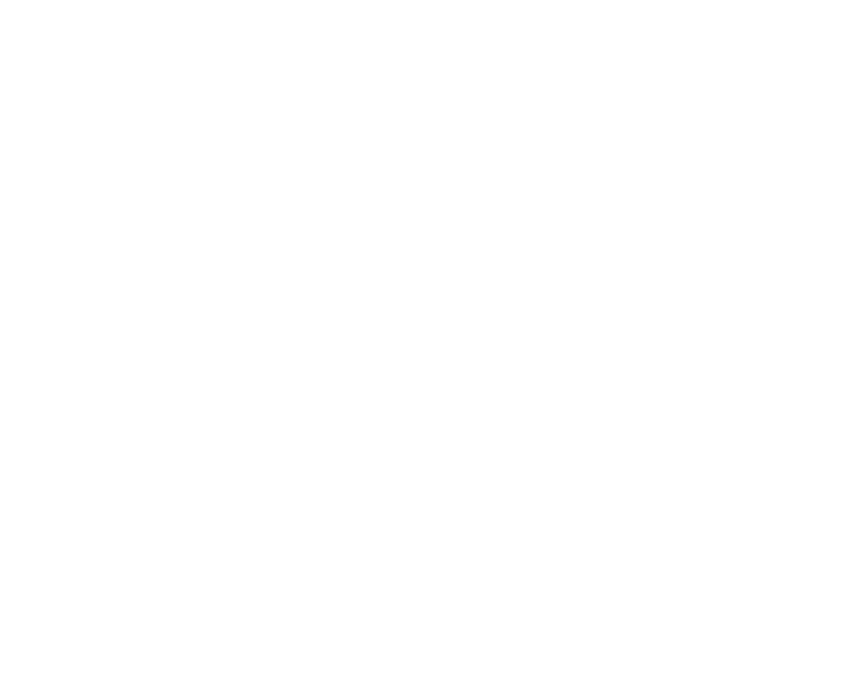
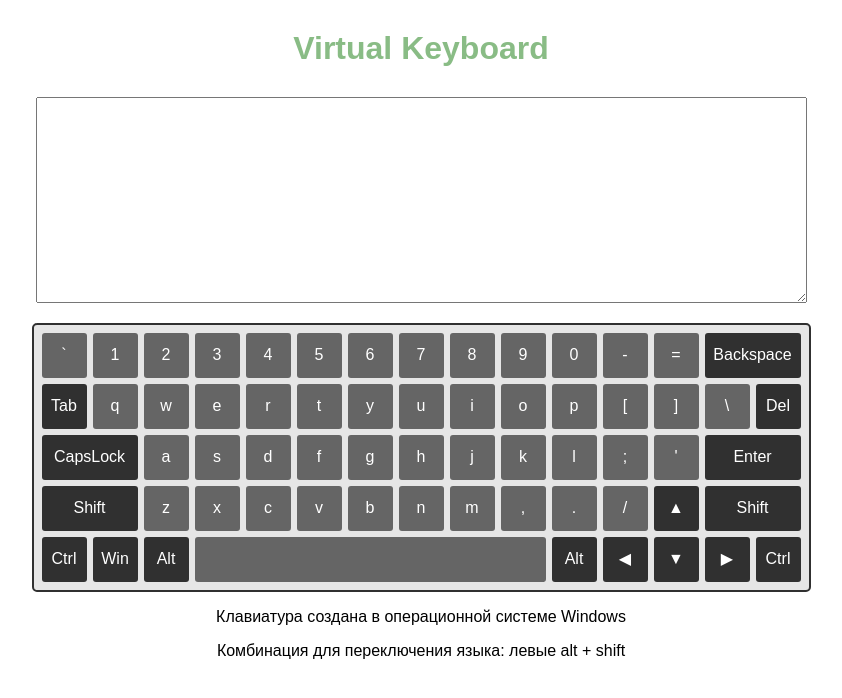
Before and after one commit to YuliaLugovaya/virtual-keyboard, a website: page index.html in a window 1280 px wide. Shown: the whole page, without its empty margins (219-1061 px from the left). Drawn offline with Linux system fonts and the light colour scheme.

Commit message:
feat: add elements to the page using the DOM

```diff
--- a/assets/js/script.js
+++ b/assets/js/script.js
@@ -0,0 +1,166 @@
+// массивы символов
+const rowFirst = ['`', '1', '2', '3', '4', '5', '6', '7', '8', '9', '0', '-', '=', 'Backspace'];
+const rowSecond = ['Tab', 'q', 'w', 'e', 'r', 't', 'y', 'u', 'i', 'o', 'p', '[', ']', '\\', 'Del'];
+const rowThird = ['CapsLock', 'a', 's', 'd', 'f', 'g', 'h', 'j', 'k', 'l', ';', '\'', 'Enter'];
+const rowFourth = ['Shift', 'z', 'x', 'c', 'v', 'b', 'n', 'm', ',', '.', '/', '▲', 'Shift'];
+const rowFifth = ['Ctrl', 'Win', 'Alt', '', 'Alt', '◀', '▼', '▶', 'Ctrl'];
+
+// ссылка на body
+let body = document.querySelector('body');
+
+// создание элементов
+let wrapper = document.createElement('div');
+let title = document.createElement('h1');
+let textarea = document.createElement('textarea');
+let container = document.createElement('div');
+let textFirst = document.createElement('p');
+let textSecond = document.createElement('p');
+let rowFirstContainer = document.createElement('div');
+let rowSecondContainer = document.createElement('div');
+let rowThirdContainer = document.createElement('div');
+let rowFourthContainer = document.createElement('div');
+let rowFifthContainer = document.createElement('div');
+
+// присвоение классов
+wrapper.className = 'wrapper';
+title.className = 'title';
+textarea.className = 'textarea';
+container.className = 'container';
+textFirst.className = 'text text-first';
+textSecond.className = 'text text-second';
+rowFirstContainer.className = 'row row-first';
+rowSecondContainer.className = 'row row-second';
+rowThirdContainer.className = 'row row-third';
+rowFourthContainer.className = 'row row-fourth';
+rowFifthContainer.className = 'row row-fifth';
+
+// наследование
+body.appendChild(wrapper);
+wrapper.appendChild(title);
+wrapper.appendChild(textarea);
+wrapper.appendChild(container);
+wrapper.appendChild(textFirst);
+wrapper.appendChild(textSecond);
+container.appendChild(rowFirstContainer);
+container.appendChild(rowSecondContainer);
+container.appendChild(rowThirdContainer);
+container.appendChild(rowFourthContainer);
+container.appendChild(rowFifthContainer);
+
+// заголовок и текст
+title.innerText = 'Virtual Keyboard';
+textFirst.innerText = 'Клавиатура создана в операционной системе Windows';
+textSecond.innerText = 'Комбинация для переключения языка: левые alt + shift';
+
+// отрисовка кнопок в клавиатуру
+// первый ряд
+function initRowFirst() {
+  for (let i = 0; i < rowFirst.length; i++) {
+    let button = document.createElement('div');
+    button.className = 'button';
+    button.innerText = rowFirst[i];
+    if(rowFirst[i] === 'Backspace') {
+      button.className = 'button backspace';
+    }
+    rowFirstContainer.appendChild(button);
+  }
+  return rowFirstContainer;
+}
+initRowFirst();
+
+// второй ряд
+function initRowSecond() {
+  for (let i = 0; i < rowSecond.length; i++) {
+    let button = document.createElement('div');
+    button.className = 'button';
+    button.innerText = rowSecond[i];
+    if(rowSecond[i] === 'Tab') {
+      button.className = 'button tab';
+    }
+    if(rowSecond[i] === 'Del') {
+      button.className = 'button delete';
+    }
+    rowSecondContainer.appendChild(button);
+  }
+  return rowSecondContainer;
+}
+initRowSecond();
+
+// третий ряд
+function initRowThird() {
+  for (let i = 0; i < rowThird.length; i++) {
+    let button = document.createElement('div');
+    button.className = 'button';
+    button.innerText = rowThird[i];
+    if(rowThird[i] === 'CapsLock') {
+      button.className = 'button capslock';
+    }
+    if(rowThird[i] === 'Enter') {
+      button.className = 'button enter';
+    }
+    rowThirdContainer.appendChild(button);
+  }
+  return rowThirdContainer;
+}
+initRowThird();
+
+// четвертый ряд
+function initRowFourth() {
+  for (let i = 0; i < rowFourth.length; i++) {
+    let button = document.createElement('div');
+    button.className = 'button';
+    button.innerText = rowFourth[i];
+    if(rowFourth[i] === 'Shift' && i === 0) {
+      button.className = 'button shift-left';
+    }
+    if(rowFourth[i] === 'Shift' && i === rowFourth.length - 1) {
+      button.className = 'button shift-right';
+    }
+    if(rowFourth[i] === '▲') {
+      button.className = 'button top';
+    }
+    rowFourthContainer.appendChild(button);
+  }
+  return rowFourthContainer;
+}
+initRowFourth();
+
+
+// пятый ряд
+function initRowFifth() {
+  for (let i = 0; i < rowFifth.length; i++) {
+    let button = document.createElement('div');
+    button.className = 'button';
+    button.innerText = rowFifth[i];
+    if(rowFifth[i] === 'Ctrl' && i === 0) {
+      button.className = 'button ctrl-left';
+    }
+    if(rowFifth[i] === 'Ctrl' && rowFifth.length - 1) {
+      button.className = 'button ctrl-right';
+    }
+    if(rowFifth[i] === 'Alt' && i === 2) {
+      button.className = 'button alt-left';
+    }
+    if(rowFifth[i] === 'Alt' && i === 4) {
+      button.className = 'button alt-right';
+    }
+    if(rowFifth[i] === 'Win') {
+      button.className = 'button win';
+    }
+    if(rowFifth[i] === '◀') {
+      button.className = 'button left';
+    }
+    if(rowFifth[i] === '▼') {
+      button.className = 'button bottom';
+    }
+    if(rowFifth[i] === '▶') {
+      button.className = 'button right';
+    }
+    if(rowFifth[i] === '') {
+      button.className = 'button space';
+    }
+    rowFifthContainer.appendChild(button);
+  }
+  return rowFifthContainer;
+}
+initRowFifth();
```
Also changed, not shown: index.html (+5 -5 lines).
